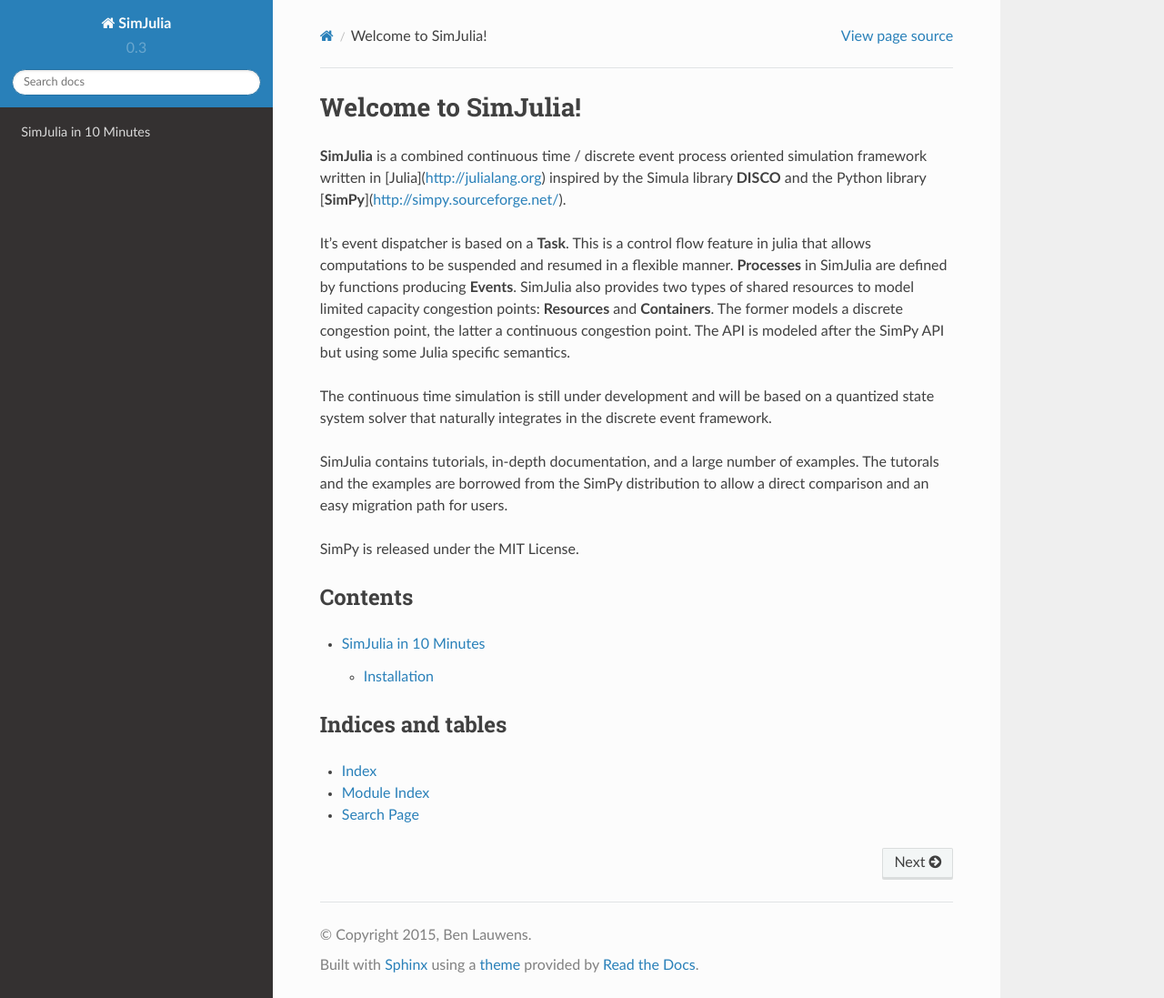
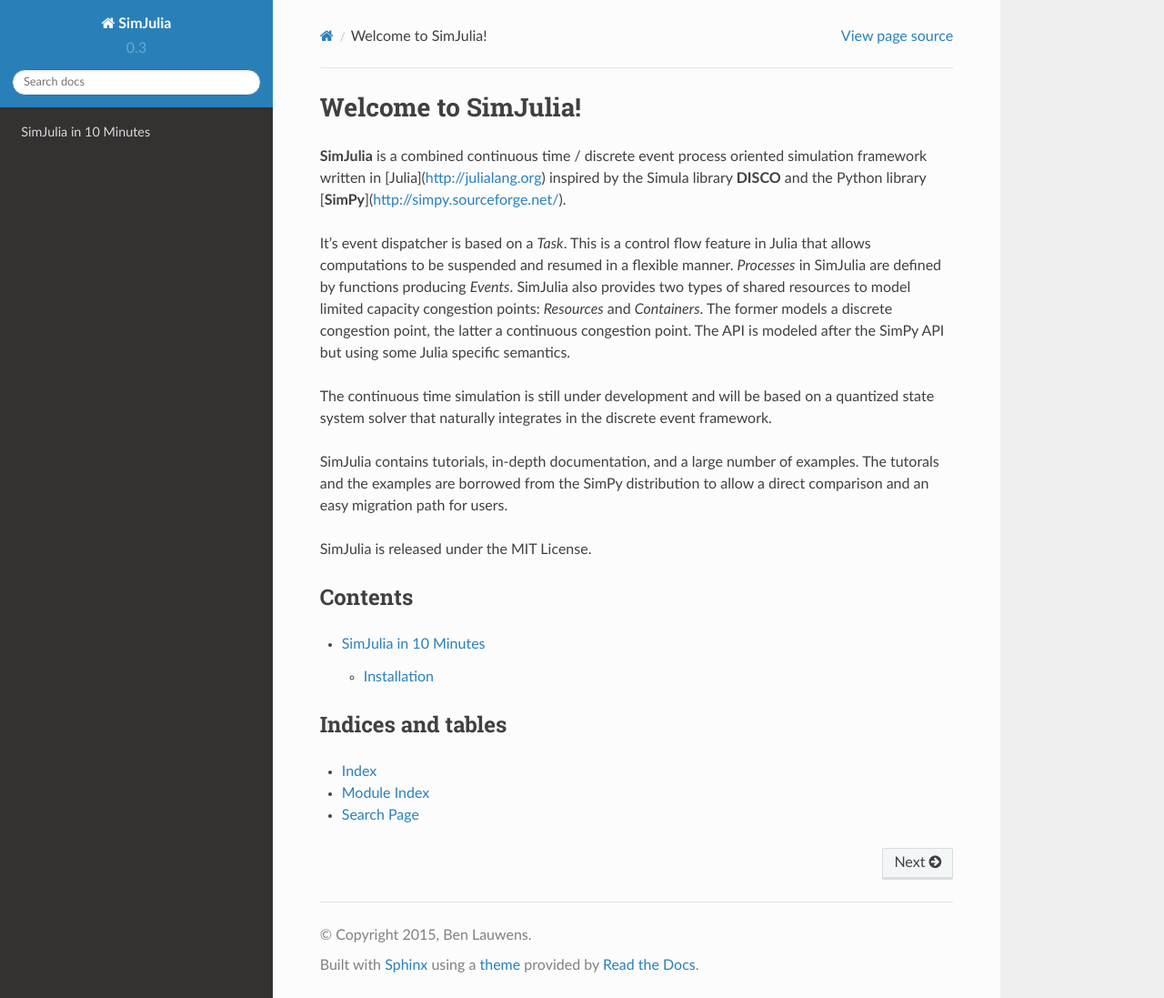
Before and after one commit to JuliaDynamics/ConcurrentSim.jl, a Sphinx documentation site: the page built from docs/source/index.rst, in a window 1280 px wide and 1097 px high. Shown: the whole window at 91% size. Built offline with Sphinx 7.4.7 and the Read the Docs theme 2.0.0, drawn with Linux system fonts in a browser that asks for light colours.

Commit message:
Update docs

```diff
--- /dev/null
+++ b/docs/source/10_min/2_basic_concepts.rst
@@ -0,0 +1,2 @@
+Basic Concepts
+--------------
--- a/docs/source/index.rst
+++ b/docs/source/index.rst
@@ -4,13 +4,13 @@
 
 **SimJulia** is a combined continuous time / discrete event process oriented simulation framework written in [Julia](http://julialang.org) inspired by the Simula library **DISCO** and the Python library [**SimPy**](http://simpy.sourceforge.net/).
 
-It's event dispatcher is based on a **Task**. This is a control flow feature in julia that allows computations to be suspended and resumed in a flexible manner. **Processes** in SimJulia are defined by functions producing **Events**. SimJulia also provides two types of shared resources to model limited capacity congestion points: **Resources** and **Containers**. The former models a discrete congestion point, the latter a continuous congestion point. The API is modeled after the SimPy API but using some Julia specific semantics.
+It's event dispatcher is based on a *Task*. This is a control flow feature in Julia that allows computations to be suspended and resumed in a flexible manner. *Processes* in SimJulia are defined by functions producing *Events*. SimJulia also provides two types of shared resources to model limited capacity congestion points: *Resources* and *Containers*. The former models a discrete congestion point, the latter a continuous congestion point. The API is modeled after the SimPy API but using some Julia specific semantics.
 
 The continuous time simulation is still under development and will be based on a quantized state system solver that naturally integrates in the discrete event framework.
 
 SimJulia contains tutorials, in-depth documentation, and a large number of examples. The tutorals and the examples are borrowed from the SimPy distribution to allow a direct comparison and an easy migration path for users.
 
-SimPy is released under the MIT License.
+SimJulia is released under the MIT License.
 
 
 Contents
```
Also changed, not shown: README.md (+3 -3 lines), docs/source/10_min/1_installation.rst (line endings or trailing spaces).
